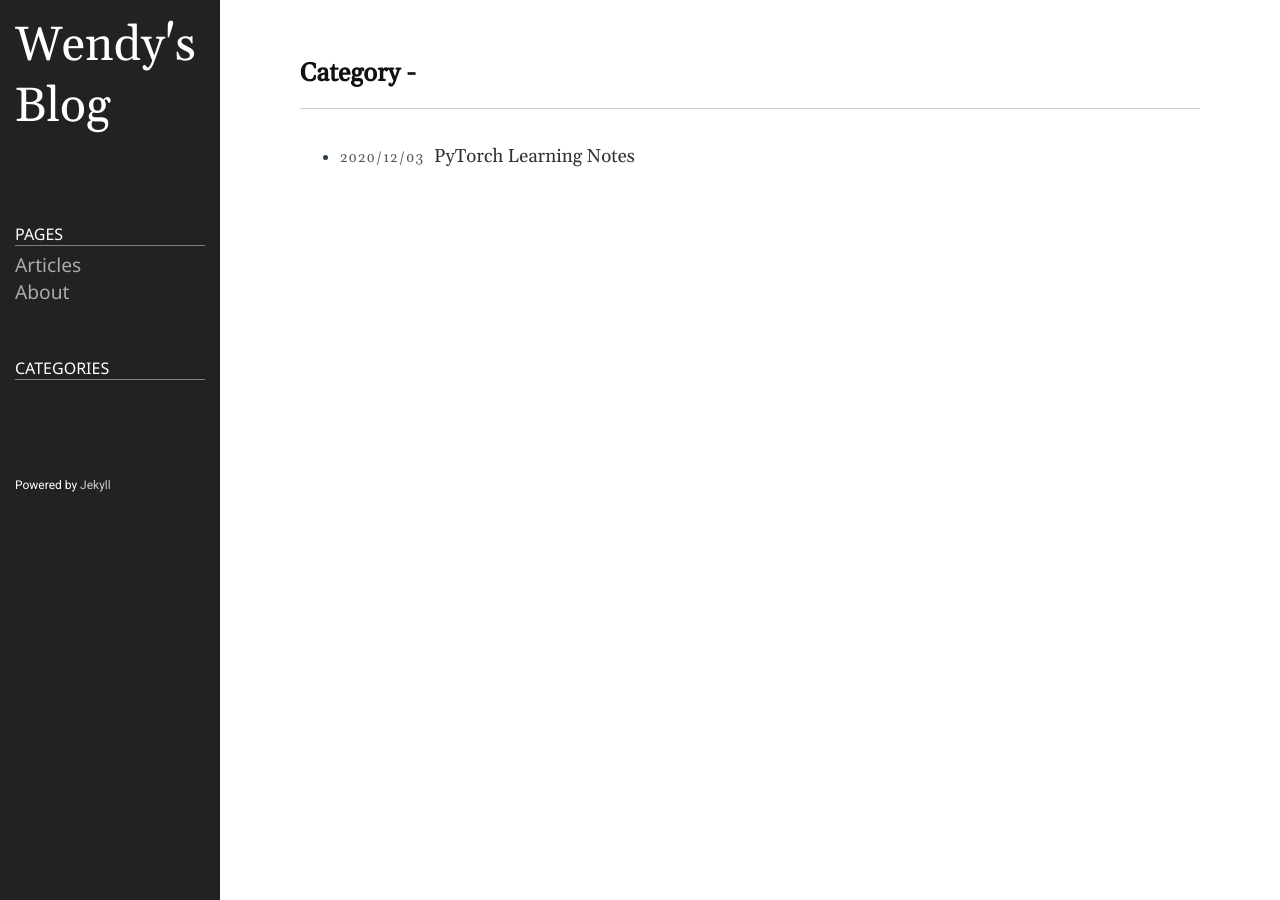
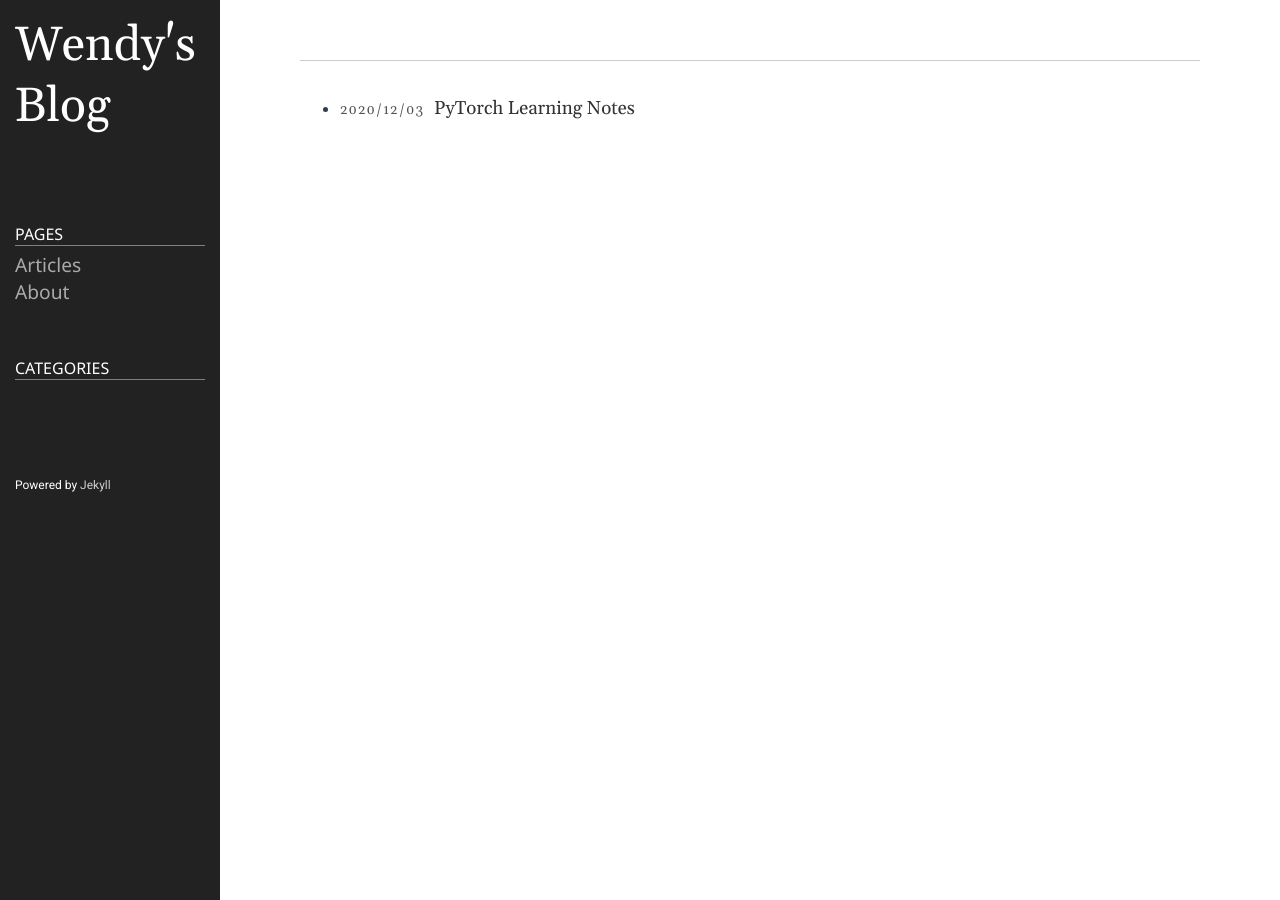
Before and after one commit to fengwenying/fengwenying.github.io, a Jekyll site: the page built from category.md, in a window 1280 px wide. Built offline with Jekyll 4.4.1, drawn with Linux system fonts in a browser that asks for light colours.

Commit message:
first blog commit

```diff
--- a/_includes/category.html
+++ b/_includes/category.html
@@ -1,6 +1,6 @@
 <article class="post">
 	<header class="post-header home">
-		<div class="post-title">Category - <span id='category-name'></span></div>
+		<!-- div class="post-title">Category - <span id='category-name'></span></div -->
 	</header>
 
 	<div class="post-content">
```
